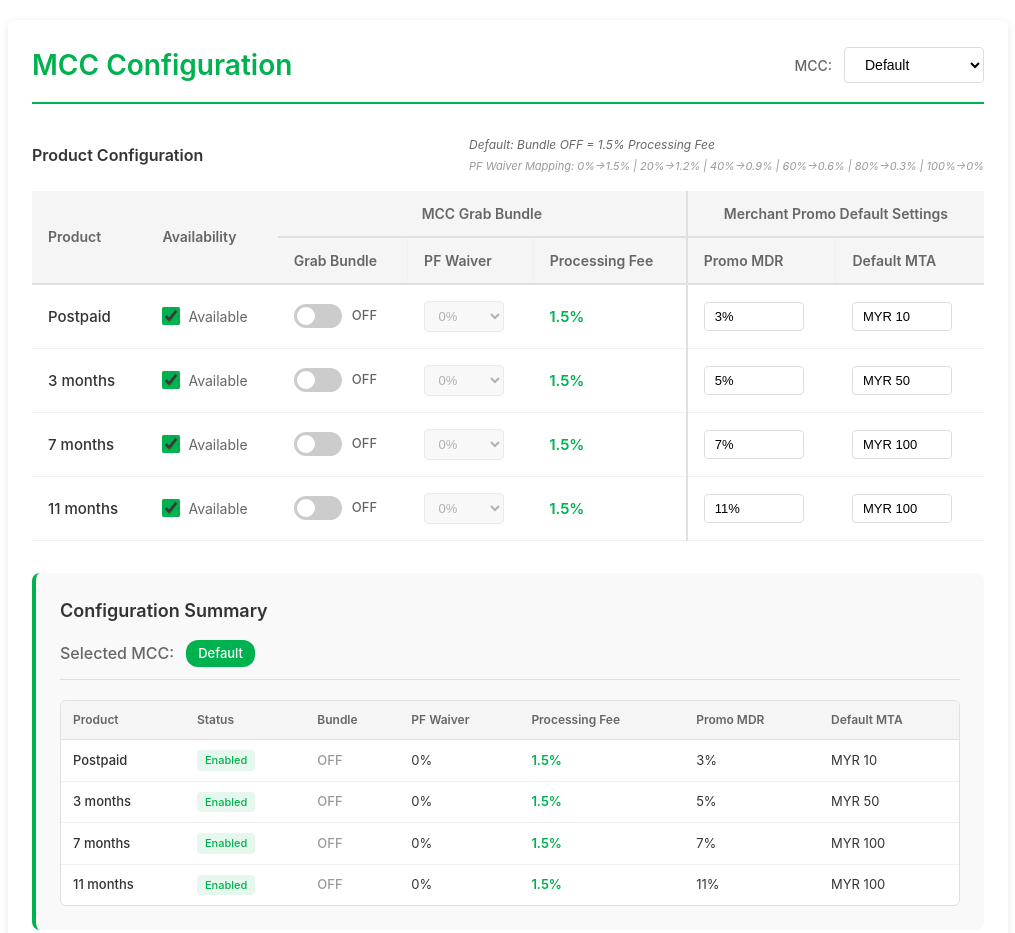
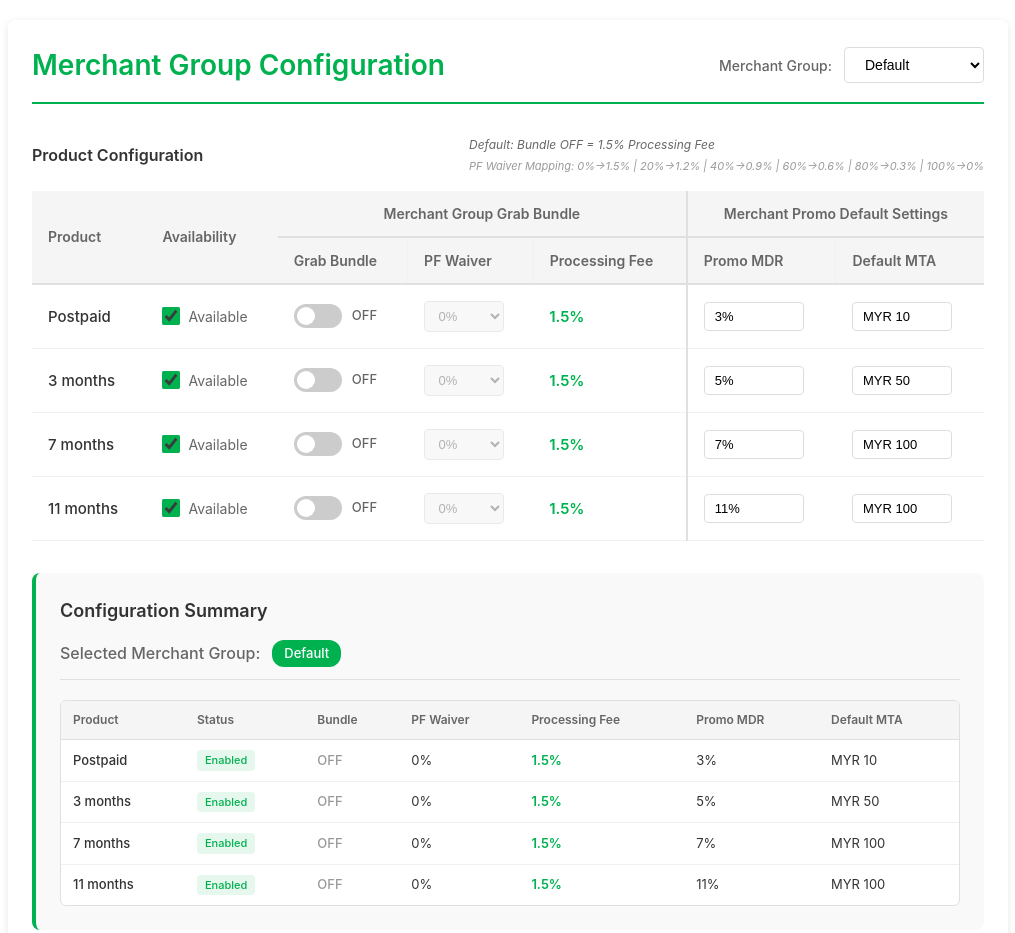
Before and after one commit to AlexeySitishev/pf_mcc.io, a plain HTML site: page index.html in a window 1280 px wide. Shown: the top 933 px of the page, without its empty margins (132-1147 px from the left). Drawn offline with Linux system fonts and the light colour scheme.

Commit message:
Rename MCC to Merchant Group throughout the application
- Update page title and main heading
- Change selector label from 'MCC:' to 'Merchant Group:'
- Rename table section from 'MCC Grab Bundle' to 'Merchant Group Grab Bundle'
- Update summary section label from 'Selected MCC:' to 'Selected Merchant Group:'
- Update all comments and console logs
- Update documentation and filename references

```diff
--- a/index.html
+++ b/index.html
@@ -3,14 +3,14 @@
 <head>
     <meta charset="UTF-8">
     <meta name="viewport" content="width=device-width, initial-scale=1.0">
-    <title>MCC Configuration</title>
+    <title>Merchant Group Configuration</title>
 
     <!--
     ============================================================================
-    MCC CONFIGURATION TOOL - CONFLUENCE EMBEDDING GUIDE
+    MERCHANT GROUP CONFIGURATION TOOL - CONFLUENCE EMBEDDING GUIDE
     ============================================================================
 
-    This is a self-contained HTML file for configuring MCC (Merchant Category Code)
+    This is a self-contained HTML file for configuring Merchant Group
     and product processing fees. It requires NO external dependencies or CDN links.
 
     ============================================================================
@@ -29,11 +29,11 @@
     OPTION 2: IFRAME EMBEDDING (IF HTML MACRO IS RESTRICTED)
     ============================================================================
 
-    1. Save this file as "mcc-configuration.html"
+    1. Save this file as "merchant-group-configuration.html"
     2. Upload to a static file hosting service or your web server
     3. In Confluence, use the "HTML" macro with iframe:
 
-       <iframe src="https://your-domain.com/mcc-configuration.html"
+       <iframe src="https://your-domain.com/merchant-group-configuration.html"
                width="100%"
                height="1200px"
                frameborder="0"
@@ -49,7 +49,7 @@
     1. Upload this file as an attachment to your Confluence page
     2. Use the "HTML" macro with iframe pointing to the attachment:
 
-       <iframe src="/download/attachments/[PAGE_ID]/mcc-configuration.html"
+       <iframe src="/download/attachments/[PAGE_ID]/merchant-group-configuration.html"
                width="100%"
                height="1200px"
                frameborder="0">
@@ -61,7 +61,7 @@
     FEATURES
     ============================================================================
 
-    - MCC Selector: Choose between Default and Fashion
+    - Merchant Group Selector: Choose between Default and Fashion
     - Product Configuration: Enable/disable products (Postpaid, 3/7/11 months)
     - Grab Bundle: Toggle bundle per product
     - PF Waiver: Select waiver percentage (0% to 100%)
@@ -570,12 +570,12 @@
 </head>
 <body>
     <div class="container">
-        <!-- Header with MCC Selector -->
+        <!-- Header with Merchant Group Selector -->
         <div class="header">
-            <h1>MCC Configuration</h1>
+            <h1>Merchant Group Configuration</h1>
             <div class="mcc-selector">
-                <label for="mcc-select">MCC:</label>
-                <select id="mcc-select" aria-label="Select Merchant Category Code">
+                <label for="mcc-select">Merchant Group:</label>
+                <select id="mcc-select" aria-label="Select Merchant Group">
                     <option value="Default">Default</option>
                     <option value="Fashion">Fashion</option>
                 </select>
@@ -596,7 +596,7 @@
                     <tr>
                         <th rowspan="2">Product</th>
                         <th rowspan="2">Availability</th>
-                        <th colspan="3" style="text-align: center; border-right: 2px solid #e0e0e0;">MCC Grab Bundle</th>
+                        <th colspan="3" style="text-align: center; border-right: 2px solid #e0e0e0;">Merchant Group Grab Bundle</th>
                         <th colspan="2" style="text-align: center;">Merchant Promo Default Settings</th>
                     </tr>
                     <tr>
@@ -618,7 +618,7 @@
             <h2>Configuration Summary</h2>
             <div class="summary-content">
                 <div class="summary-mcc-section">
-                    <span class="summary-label">Selected MCC:</span>
+                    <span class="summary-label">Selected Merchant Group:</span>
                     <span class="mcc-badge" id="summary-mcc">Default</span>
                 </div>
 
@@ -653,7 +653,7 @@
 
     <script>
         /**
-         * MCC Configuration Tool
+         * Merchant Group Configuration Tool
          *
          * This script is wrapped in an IIFE (Immediately Invoked Function Expression)
          * to prevent global namespace pollution and avoid conflicts with other scripts
@@ -1046,7 +1046,7 @@
             document.dispatchEvent(configUpdateEvent);
         }
 
-        // Handle MCC change
+        // Handle Merchant Group change
         mccSelect.addEventListener('change', (event) => {
             const newMcc = event.target.value;
             config.mcc = newMcc;
@@ -1057,7 +1057,7 @@
             // Dispatch config update
             dispatchConfigUpdate();
 
-            console.log('MCC changed to:', newMcc);
+            console.log('Merchant Group changed to:', newMcc);
         });
 
         // Listen for config updates (for debugging/extensibility)
@@ -1067,7 +1067,7 @@
 
         // Initialize on page load
         document.addEventListener('DOMContentLoaded', () => {
-            console.log('MCC Configuration initialized');
+            console.log('Merchant Group Configuration initialized');
             renderProducts();
             renderSummary();
         });
```
